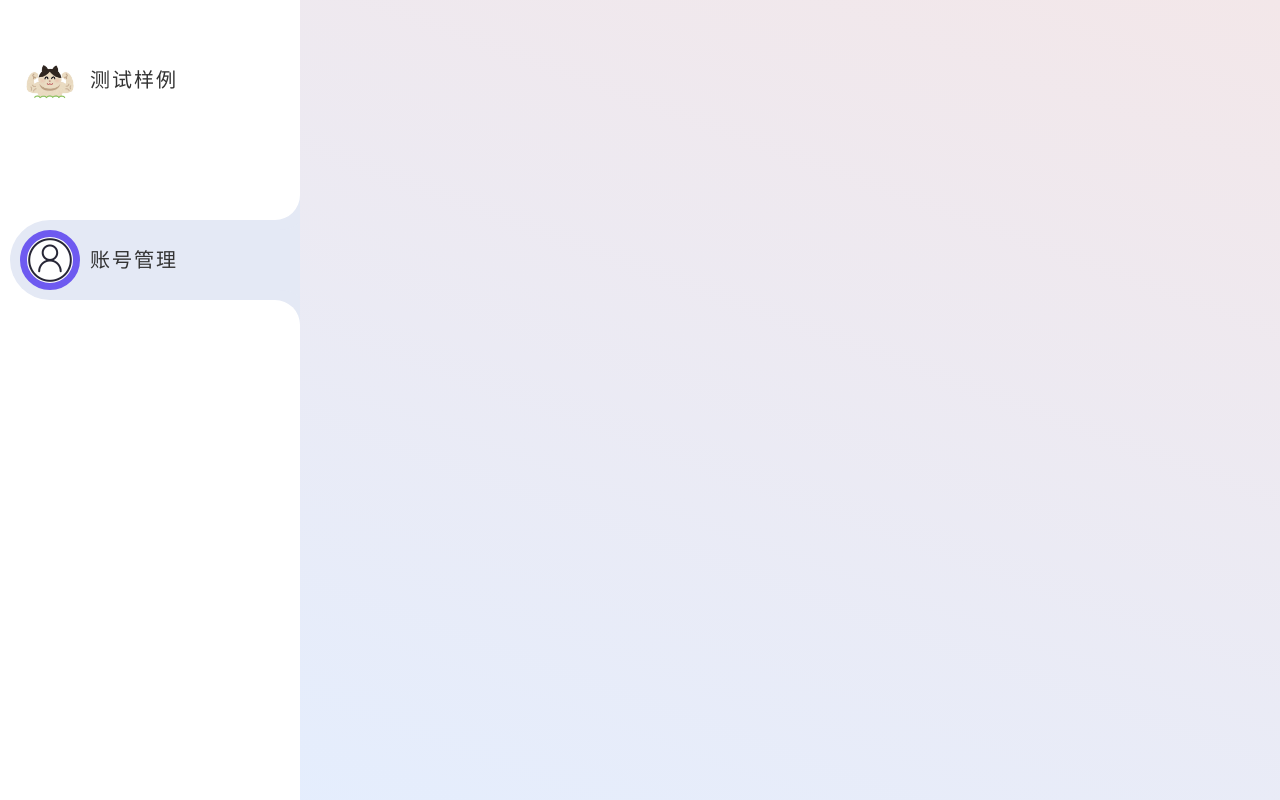
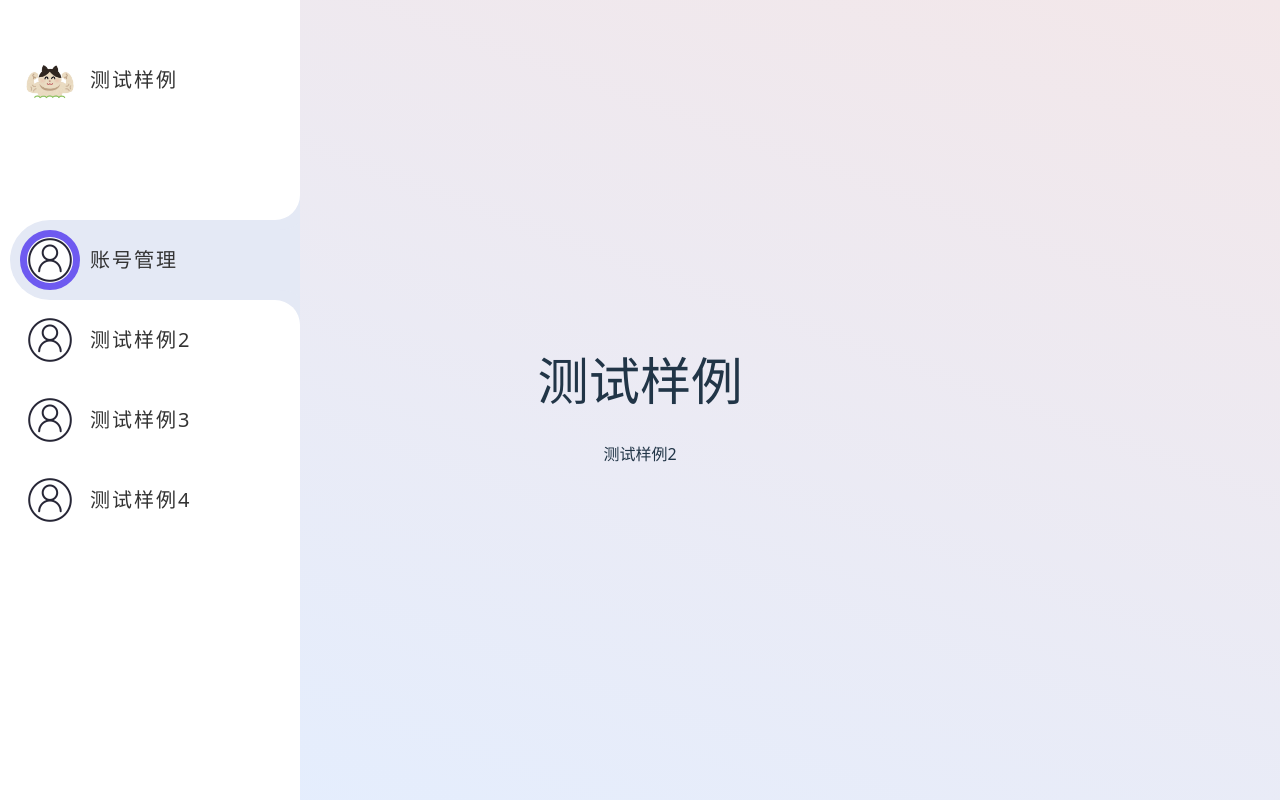
Before and after one commit to Caizqczq/UniLife, a Vue app in the folder Front/vue-unilife/: page /personal in a window 1280 px wide. Both pictures are taken after a click on the item "账号管理". Built offline with nearby package versions, Linux system fonts and the light colour scheme.

Commit message:
完成侧边栏的切换功能，缺个人画原型图TAT

```diff
--- /dev/null
+++ b/Front/vue-unilife/src/components/PersonLayout.vue
@@ -0,0 +1,24 @@
+<script lang="ts">
+import Personal from './Personal/Personal.vue'
+import { defineComponent } from "vue";
+export default defineComponent({
+    name:'PersonalLayout',
+    components:{
+        Personal
+    }
+});
+
+</script>
+
+<template>
+    <div>
+        <Personal/>
+        <div>
+            <router-view/>
+        </div>
+    </div>
+</template>
+
+<style scoped>
+
+</style>
--- a/Front/vue-unilife/src/components/Personal/AcountManager.vue
+++ b/Front/vue-unilife/src/components/Personal/AcountManager.vue
@@ -5,10 +5,13 @@ export default defineComponent({
   name: 'Manager',
 });
 </script>
+
 <template>
-
+    <h1>测试样例</h1>
+    <p>
+      测试样例2
+    </p>
 </template>
 
 <sytle scoped>
-
 </sytle>
--- /dev/null
+++ b/Front/vue-unilife/src/components/Personal/Home.vue
@@ -0,0 +1,21 @@
+<script set lang="ts">
+import { defineComponent } from 'vue';
+
+export default defineComponent({
+    name:'Home',
+});
+</script>
+
+<template>
+    <h1>个人主页</h1>
+    <p>还没做
+        期望完成：
+        查看已发帖
+        查看已发帖的情况
+        编辑帖子
+    </p>
+</template>
+
+<style scoped>
+
+</style>
--- a/Front/vue-unilife/src/components/Personal.vue
+++ b/Front/vue-unilife/src/components/Personal/Personal.vue
@@ -1,5 +1,8 @@
 <script set lang="ts">
 import { defineComponent,ref } from 'vue';
+import { useRouter } from 'vue-router';
+
+const router = useRouter();
 
 export default defineComponent({
   name: 'Personal',
@@ -21,13 +24,14 @@ export default defineComponent({
 </script>
 
 <template>
+  <router-view/>
   <div class = "shell">
     <ul class="nav">
         <li :class="{active: activeIndex == 0}" @click ="setActive(0)" id = "avatar">
-            <router-link :to="{name:'Personal'}">
+            <router-link :to="{name:'Home'}">
                 <div class="icon">
                   <div class="imageBox">
-                    <img src="../../public/images/默认头像.jpg">
+                    <img src="../../../public/images/默认头像.jpg">
                   </div>
                 </div>
                 <div class="text">测试样例</div>
@@ -37,10 +41,40 @@ export default defineComponent({
           <router-link :to="{name:'Manager'}">
             <div class="icon">
               <div class="imageBox">
-              <img src="../../public/images/个人.png">
+              <img src="../../../public/images/个人.png">
               </div>
             </div>
             <div class="text">账号管理</div>
+          </router-link>
+        </li>
+        <li :class="{active:activeIndex === 2}" @click="setActive(2)">
+          <router-link :to="{name:'Manager'}">
+            <div class="icon">
+              <div class="imageBox">
+              <img src="../../../public/images/个人.png">
+              </div>
+            </div>
+            <div class="text">测试样例2</div>
+          </router-link>
+        </li>
+        <li :class="{active:activeIndex === 3}" @click="setActive(3)">
+          <router-link :to="{name:'Manager'}">
+            <div class="icon">
+              <div class="imageBox">
+              <img src="../../../public/images/个人.png">
+              </div>
+            </div>
+            <div class="text">测试样例3</div>
+          </router-link>
+        </li>
+        <li :class="{active:activeIndex === 4}" @click="setActive(4)">
+          <router-link :to="{name:'Manager'}">
+            <div class="icon">
+              <div class="imageBox">
+              <img src="../../../public/images/个人.png">
+              </div>
+            </div>
+            <div class="text">测试样例4</div>
           </router-link>
         </li>
     </ul>
--- a/Front/vue-unilife/src/routers.ts
+++ b/Front/vue-unilife/src/routers.ts
@@ -1,8 +1,10 @@
 import type { RouteRecord, RouteRecordRaw } from 'vue-router';
 import { createWebHashHistory, createRouter,createWebHistory } from 'vue-router';
 import LogPage from './components/LogPage.vue';
-import Personal from './components/Personal.vue';
+import Personal from './components/Personal/Personal.vue'
 import Manager from './components/Personal/AcountManager.vue';
+import PersonalLayout from './components/PersonLayout.vue'
+import PersonalHome from './components/Personal/Home.vue'
 
 const routes:Array<RouteRecordRaw> = [
     {
@@ -16,11 +18,21 @@ const routes:Array<RouteRecordRaw> = [
         component: Personal,
         children: [
             {
+                path:'',
+                name:'Home',
+                component:PersonalHome,
+            },
+            {
                 path:'manager',
                 name: 'Manager',
                 component:Manager,
-            }
+            },
         ]
+    },
+    {
+        path:"/personalLayout",
+        name:'Personallayout',
+        component:PersonalLayout,
     }
 ];
 
```
